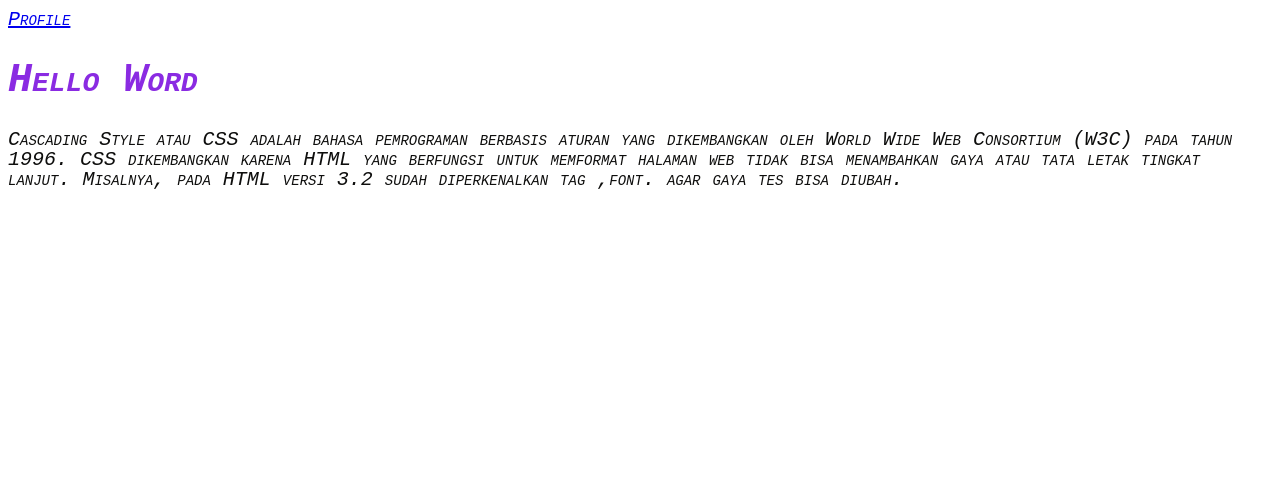
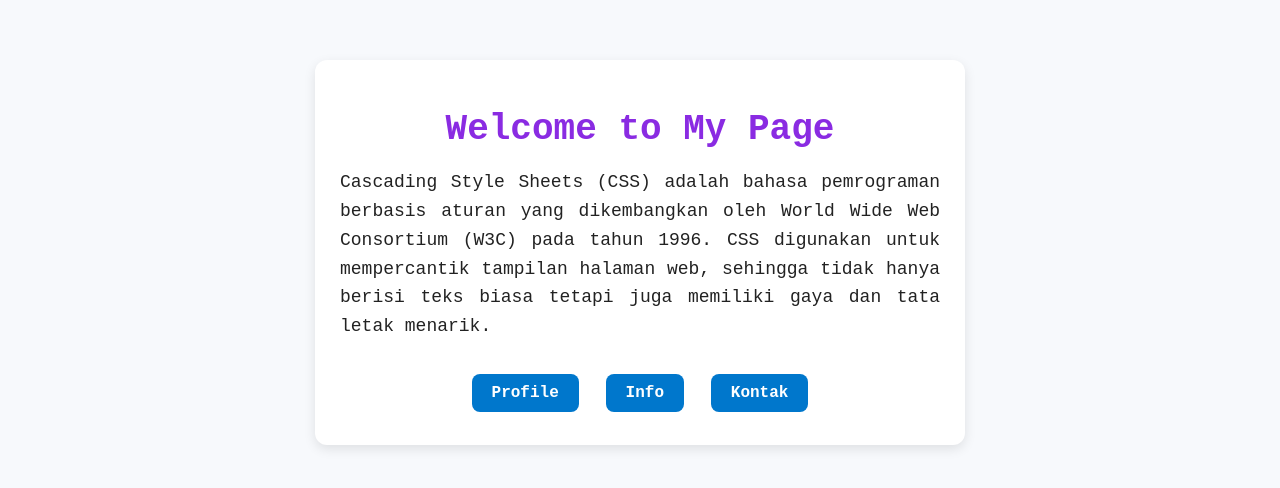
Before and after one commit to megaalaelawati-star/latihan-git-7, a plain HTML site: page index.html in a window 1280 px wide. Drawn offline with Linux system fonts and the light colour scheme.

Commit message:
update fitur baru

```diff
--- a/index.html
+++ b/index.html
@@ -9,14 +9,18 @@
 </head>
 
 <body>
-    <a href="profile.html">Profile</a>
-    <h1>Hello Word</h1>
-    <p>
-        Cascading Style atau CSS adalah bahasa pemrograman berbasis aturan yang dikembangkan oleh World Wide Web
-        Consortium (W3C) pada tahun 1996. CSS dikembangkan karena HTML yang berfungsi untuk memformat halaman web tidak
-        bisa menambahkan gaya atau tata letak tingkat lanjut.
-        Misalnya, pada HTML versi 3.2 sudah diperkenalkan tag ,font. agar gaya tes bisa diubah.
-    </p>
+    <div class="card">
+        <h1>Welcome to My Page</h1>
+        <p>
+            Cascading Style Sheets (CSS) adalah bahasa pemrograman berbasis aturan yang dikembangkan oleh World Wide Web
+            Consortium (W3C) pada tahun 1996. CSS digunakan untuk mempercantik tampilan halaman web, sehingga tidak hanya
+            berisi teks biasa tetapi juga memiliki gaya dan tata letak menarik.
+        </p>
+
+        <a href="profile.html" class="btn">Profile</a>
+        <a href="info.html" class="btn">Info</a>
+        <a href="kontak.html" class="btn">Kontak</a>
+    </div>
 </body>
 
 </html>
--- a/style.css
+++ b/style.css
@@ -1,15 +1,46 @@
-        body {
-            font-family: 'Courier New';
-            font-size: 20px;
-            font-variant: small-caps;
-            font-style: italic;
-        }
+body {
+    font-family: 'Courier New', monospace;
+    font-size: 18px;
+    background-color: #f7f9fc;
+    margin: 0;
+    padding: 0;
+}
 
-        h1 {
-            color: blueviolet;
-        }
+.card {
+    background: white;
+    max-width: 600px;
+    margin: 60px auto;
+    padding: 25px;
+    border-radius: 12px;
+    box-shadow: 0 4px 12px rgba(0,0,0,0.1);
+    text-align: center;
+}
 
-        p {
-            line-height: 20px;
-            color: rgb(14, 14, 13);
-        }
+.card h1 {
+    color: blueviolet;
+    margin-bottom: 15px;
+}
+
+.card p {
+    line-height: 1.6;
+    color: #222;
+    text-align: justify;
+    margin-bottom: 25px;
+}
+
+.card .btn {
+    display: inline-block;
+    margin: 8px;
+    padding: 10px 20px;
+    background-color: #0077cc;
+    color: white;
+    text-decoration: none;
+    border-radius: 8px;
+    font-size: 16px;
+    font-weight: bold;
+    transition: 0.3s;
+}
+
+.card .btn:hover {
+    background-color: #005fa3;
+}
```
